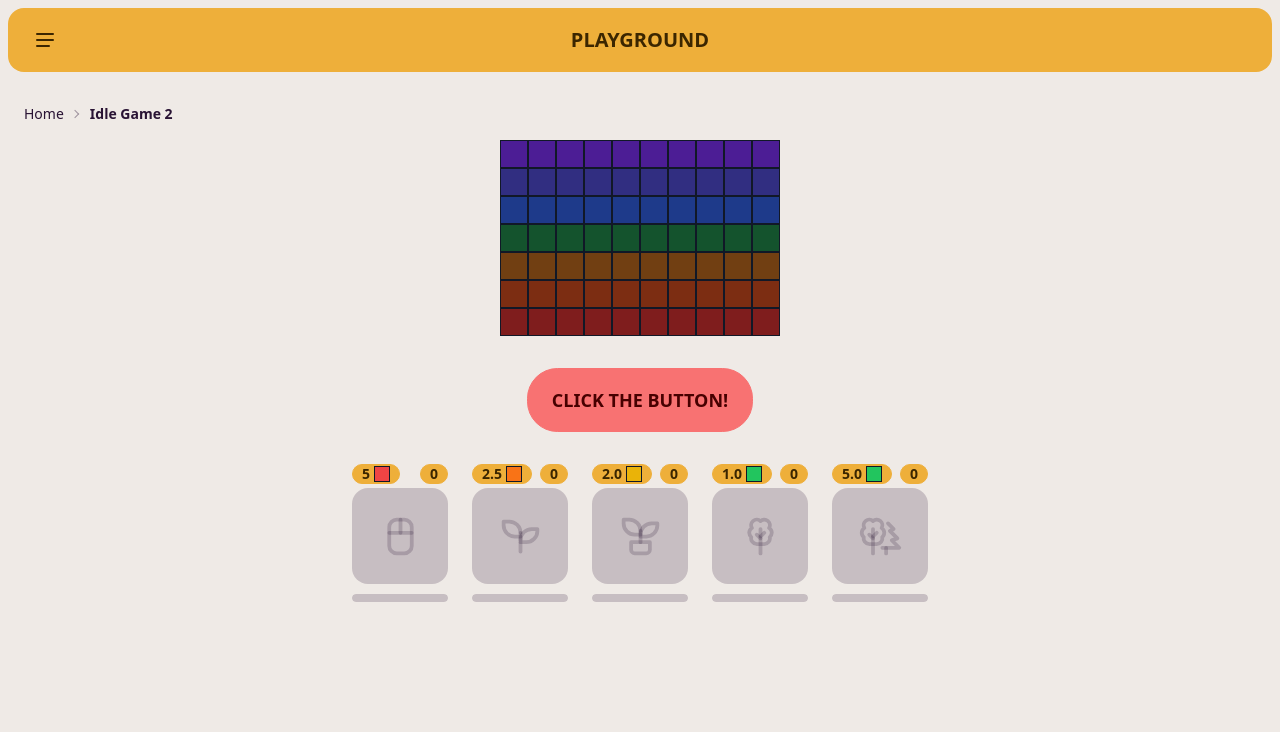
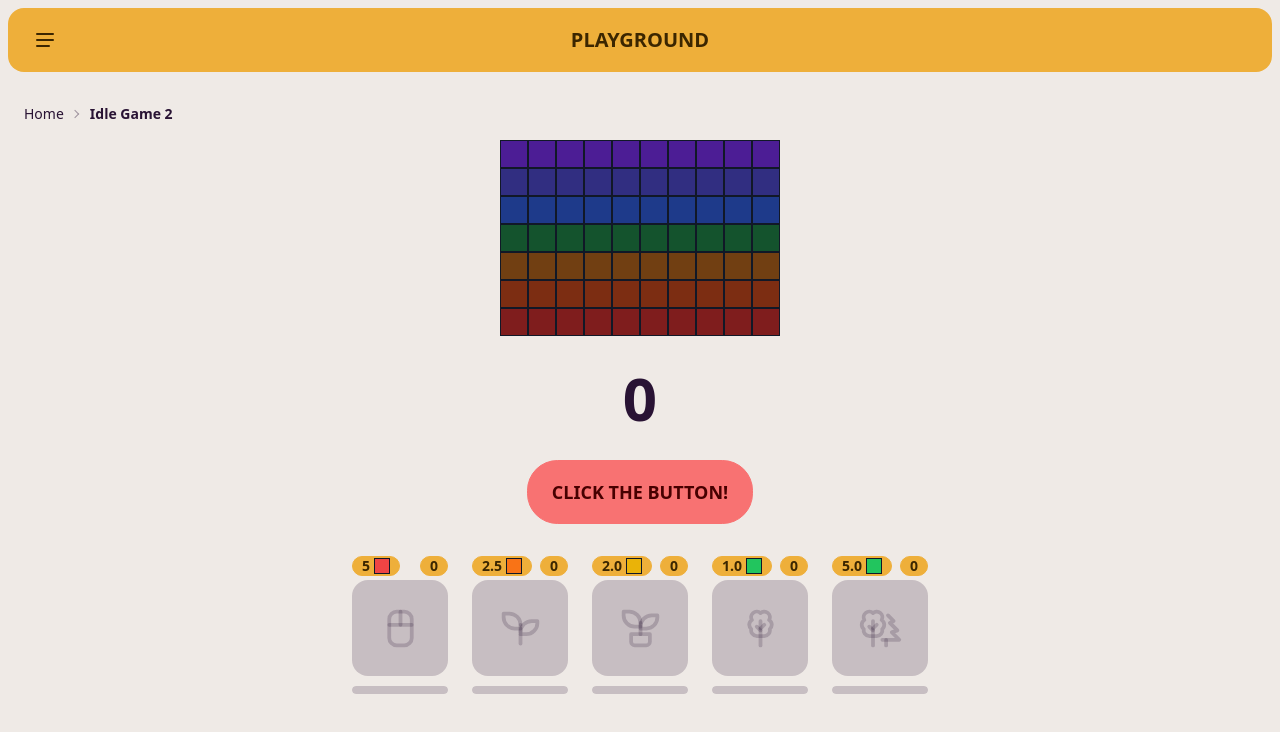
Before and after one commit to cakegod/svelte-kit-playground, a SvelteKit app: page /idle-game-2 in a window 1280 px wide. Shown: the top 732 px of the page. Built offline with nearby package versions, Linux system fonts and the light colour scheme.

Commit message:
feat: add raw currency counter

```diff
--- a/src/routes/idle-game-2/+page.svelte
+++ b/src/routes/idle-game-2/+page.svelte
@@ -3,6 +3,7 @@
 	import Cells from './Cells.svelte';
 	import { currency, rawCurrency } from './store';
 	import { onMount } from 'svelte';
+	import { fly } from 'svelte/transition';
 
 	let game;
 
@@ -39,10 +40,13 @@
 
 <Cells />
 
-{#key $rawCurrency}
-	<button class="btn-error btn-lg btn my-8" on:click={() => rawCurrency.increase(1)}>
-		Click the button!
-	</button>
-{/key}
+<div class="my-8 flex flex-col items-center gap-8">
+	{#key $rawCurrency}
+		<p in:fly={{ y: -20, duration: 500 }} class="text-6xl font-bold">{$rawCurrency}</p>
+		<button class="btn-error btn-lg btn" on:click={() => rawCurrency.increase(1)}>
+			Click the button!
+		</button>
+	{/key}
+</div>
 
 <Upgrades />
```
